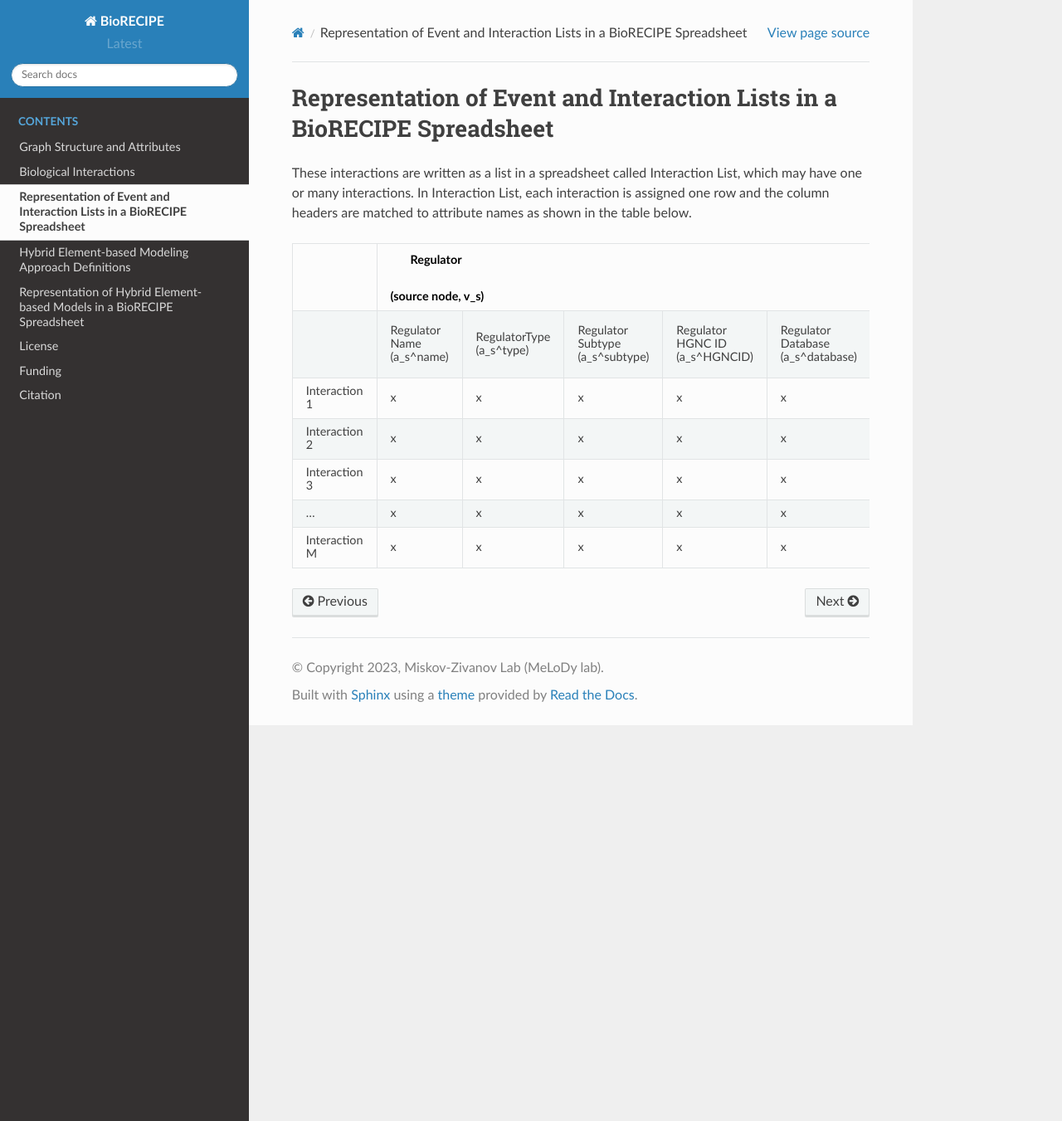
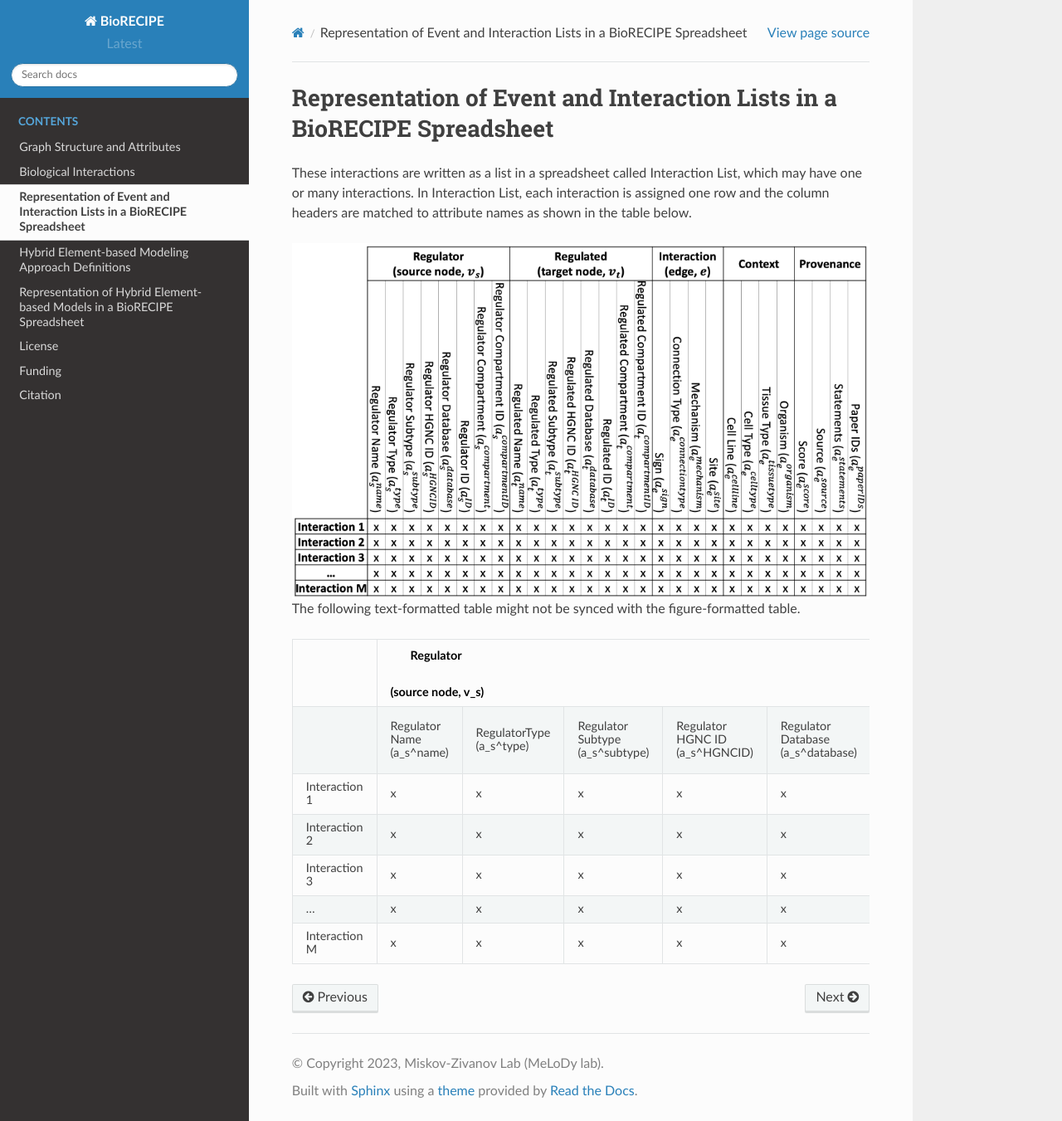
Before and after one commit to pitt-miskov-zivanov-lab/BioRECIPE, a Sphinx documentation site: the page built from docs/repre_interactions_biorecipe.rst, in a window 1280 px wide and 1351 px high. Shown: the whole window at 83% size. Built offline with Sphinx 7.4.7 and the Read the Docs theme 2.0.0, drawn with Linux system fonts in a browser that asks for light colours.

Commit message:
update figure_BioRECIPE_model_format and update templates

```diff
--- a/docs/bio_interactions.rst
+++ b/docs/bio_interactions.rst
@@ -15,7 +15,7 @@ The BioRECIPE format can be used to represent interactions obtained from differe
 
     An example biological interaction represented as a directed signed edge between two nodes, including node, edge, context, and provenance attributes
 
-The attribute values for interactions are written according to the following syntax.
+The attribute values for interactions are written according to the following syntax. (*TODO: a^Variable is now added but documentation is missing*)
 
 .. csv-table:: Element (node) attributes
     :header: Attribute, Value Instances
--- a/docs/repre_interactions_biorecipe.rst
+++ b/docs/repre_interactions_biorecipe.rst
@@ -3,6 +3,12 @@ Representation of Event and Interaction Lists in a BioRECIPE Spreadsheet
 ############################################################################
 
 These interactions are written as a list in a spreadsheet called Interaction List, which may have one or many interactions. In Interaction List, each interaction is assigned one row and the column headers are matched to attribute names as shown in the table below.
+
+.. figure:: figures/figure_BioRECIPE_ro_format.png
+    :align: center
+    :alt: internal figure
+
+The following text-formatted table might not be synced with the figure-formatted table.
 
 +---------------+----------------------------------------------------------------------------------------------------------------------------------------------------------------------------------------------------------------------------------------------------------------------------------+--------------------------------------------------------------------------------------------------------------------------------------------------------------------------------------------------------------------------------------------------------------------------------------+------------------------------------------------------------------------------------------------------+--------------------------------------------------------------------------------------------------------------+--------------------------------------------------------------------------------------------------+
 |               |                                                                                                                                    Regulator                                                                                                                                     |                                                                                                                                      Regulated                                                                                                                                       |                                         Interaction (edge, e)                                        |                                                    Context                                                   |                                            Provenance                                            |
--- a/docs/repre_model_biorecipe.rst
+++ b/docs/repre_model_biorecipe.rst
@@ -41,6 +41,12 @@ These attributes are used in simulations and discussed in detail separately.
 
 The BioRECIPE format supports several different model representation schemes, ranging from less detailed to more detailed, from static graph attributes to dynamic attributes and parameters necessary for analysis of dynamic behaviors, as illustrated in the table below:
 
+.. figure:: figures/figure_BioRECIPE_model_format.png
+    :align: center
+    :alt: internal figure
+
+The following text-formatted table might not be synced with the figure-formatted table.
+
 +-------------------------------------------------------------------------+-------------------------------------------------------------------------------------------------------------------------------------------------------------------+--------------------------------------------------------------------------------------------------------------------------------------------------------------------------------------------------------------------------------------------------------------------------------------------------------------------+------------------------------------------------------------------------------------------------------------------------------------------------------------------------------------------------------------------------------------------------------------------------------------------------------------------------------------+-----------------------------------------------------------------------------------------------------------------------------------------------------------------------+-------------------------------------------------------------------------------------------+
 | Model representation: attributes and display options                    |                                                                              Element                                                                              |                                                                                                                                                     Regulation                                                                                                                                                     |                                                                                                                                                        Simulation parameters                                                                                                                                                       |                                                                                Element                                                                                |                                         Regulation                                        |
 |                                                                         +-------------------------------------------------------------------------------------------------------------------------------------------------------------------+----------------------------------------------------------------------------------------------------------------------------------------------------------+---------------------------------------------------------------------------------------------------------------------------------------------------------+---------------------------------------------------------------------------------------------------------------------------------------------------------+--------------------------------------------------------------------------------------------------------------------------------------------------------------------------+-----------------------------------------------------------------------------------------------------------------------------------------------------------------------+-------------------------------------------------------------------------------------------+
```
Also changed, not shown: docs/figures/figure_BioRECIPE_model_format.png (added), docs/figures/figure_BioRECIPE_ro_format.png (added), 4 other files.
